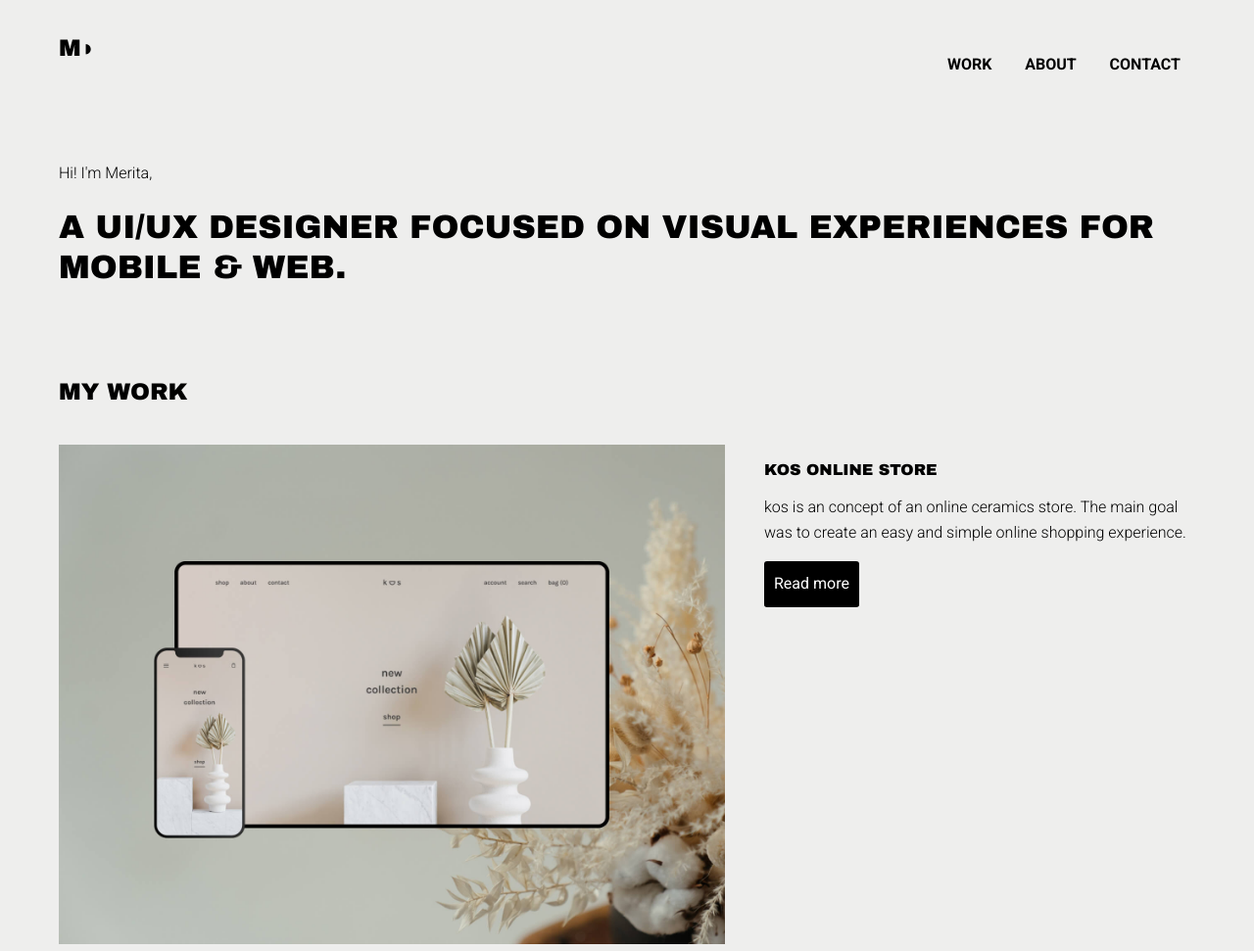
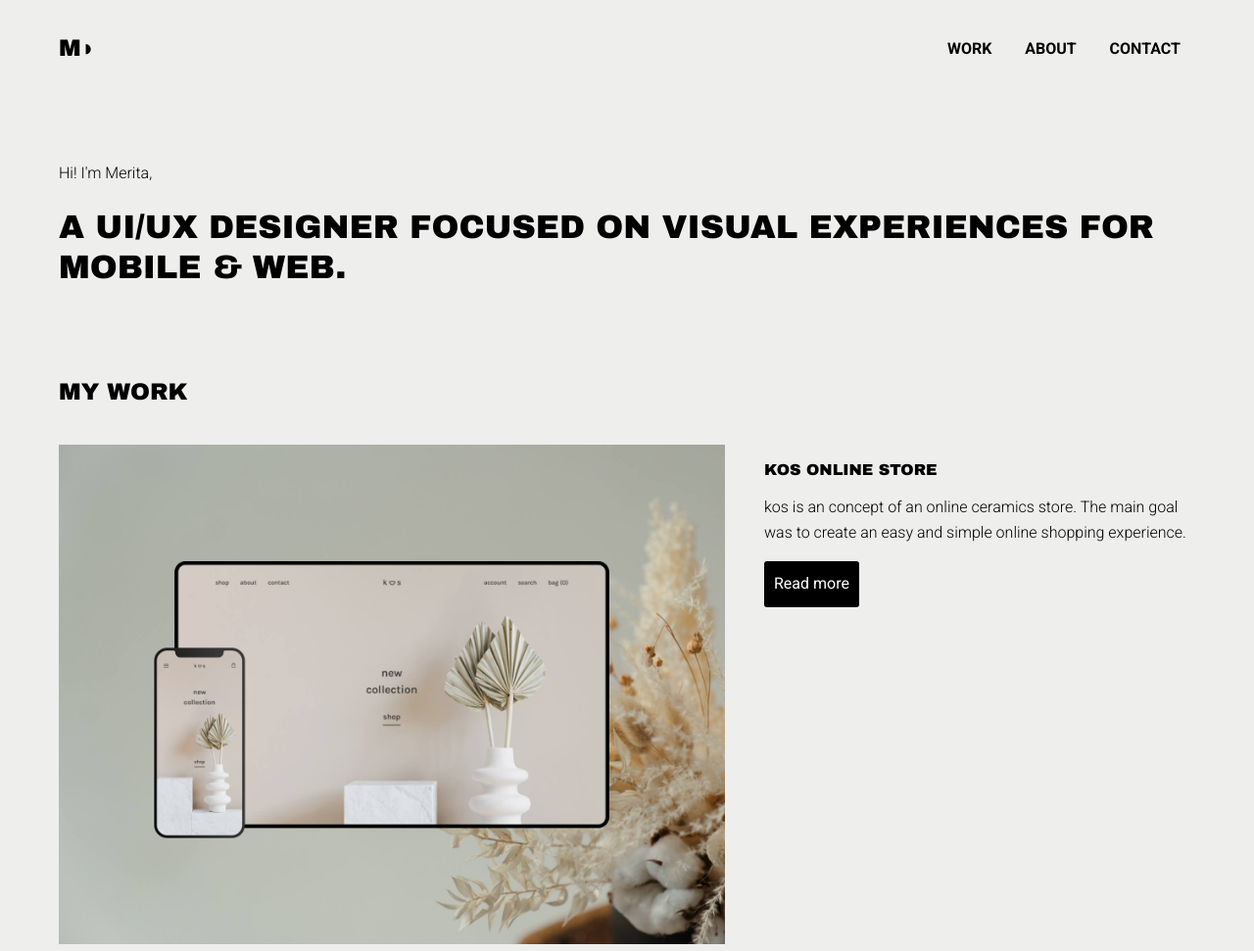
Before and after one commit to meritarl/portfolio-website, a plain HTML site: page index.html in a window 1280 px wide. Shown: the top 971 px of the page at 98% size. Drawn offline with nearby package versions, Linux system fonts and the light colour scheme.

Commit message:
removed nav margin from medium media query

```diff
--- a/css/style.css
+++ b/css/style.css
@@ -233,9 +233,6 @@ Medium devices (640px and larger)
 .navtoggle li:last-child {
   display: none;
 }
-nav > ul {
-  margin: 1em 0;
-}
   .logo {
     font-size: 1.5em;
   }
```
